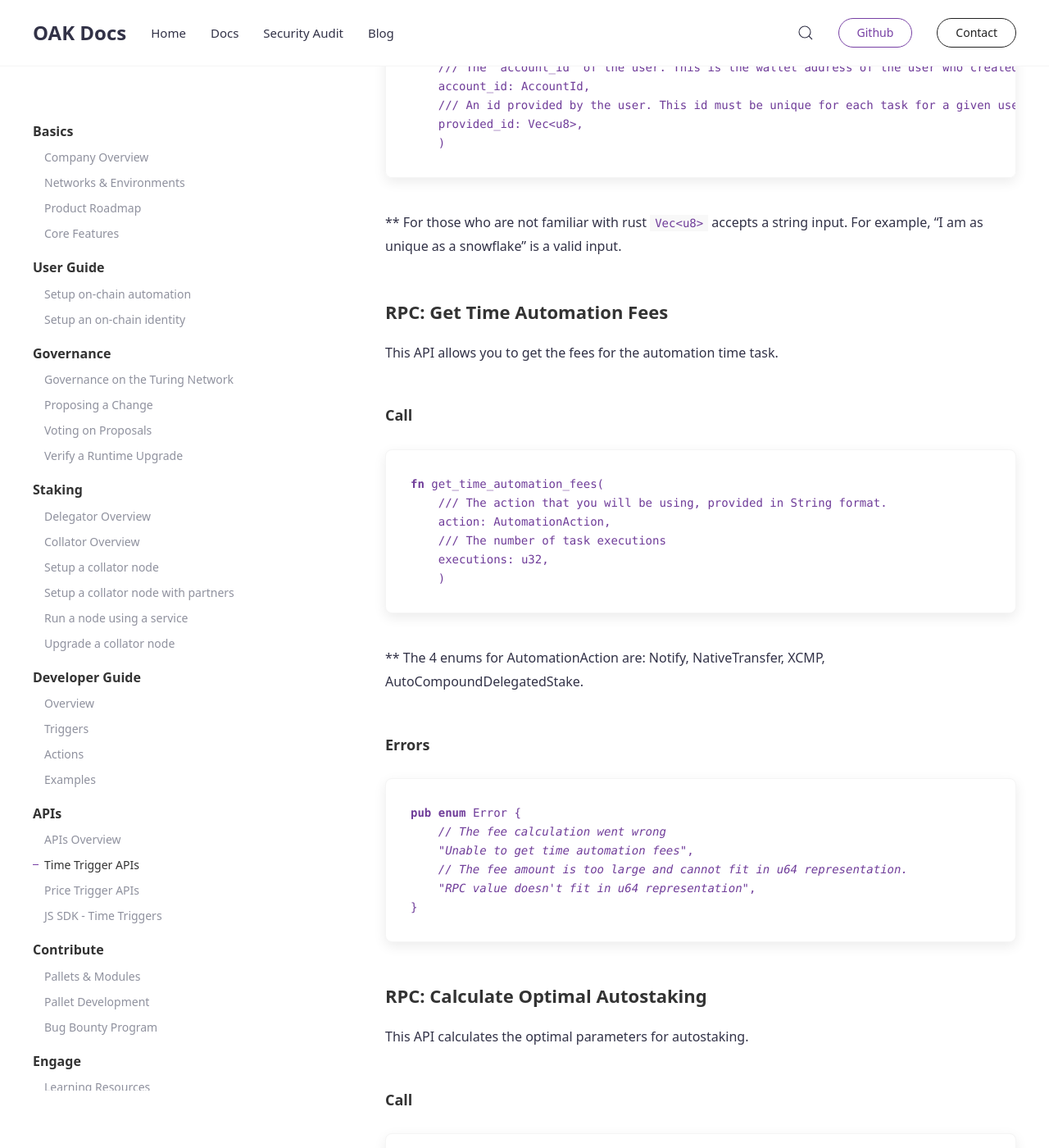
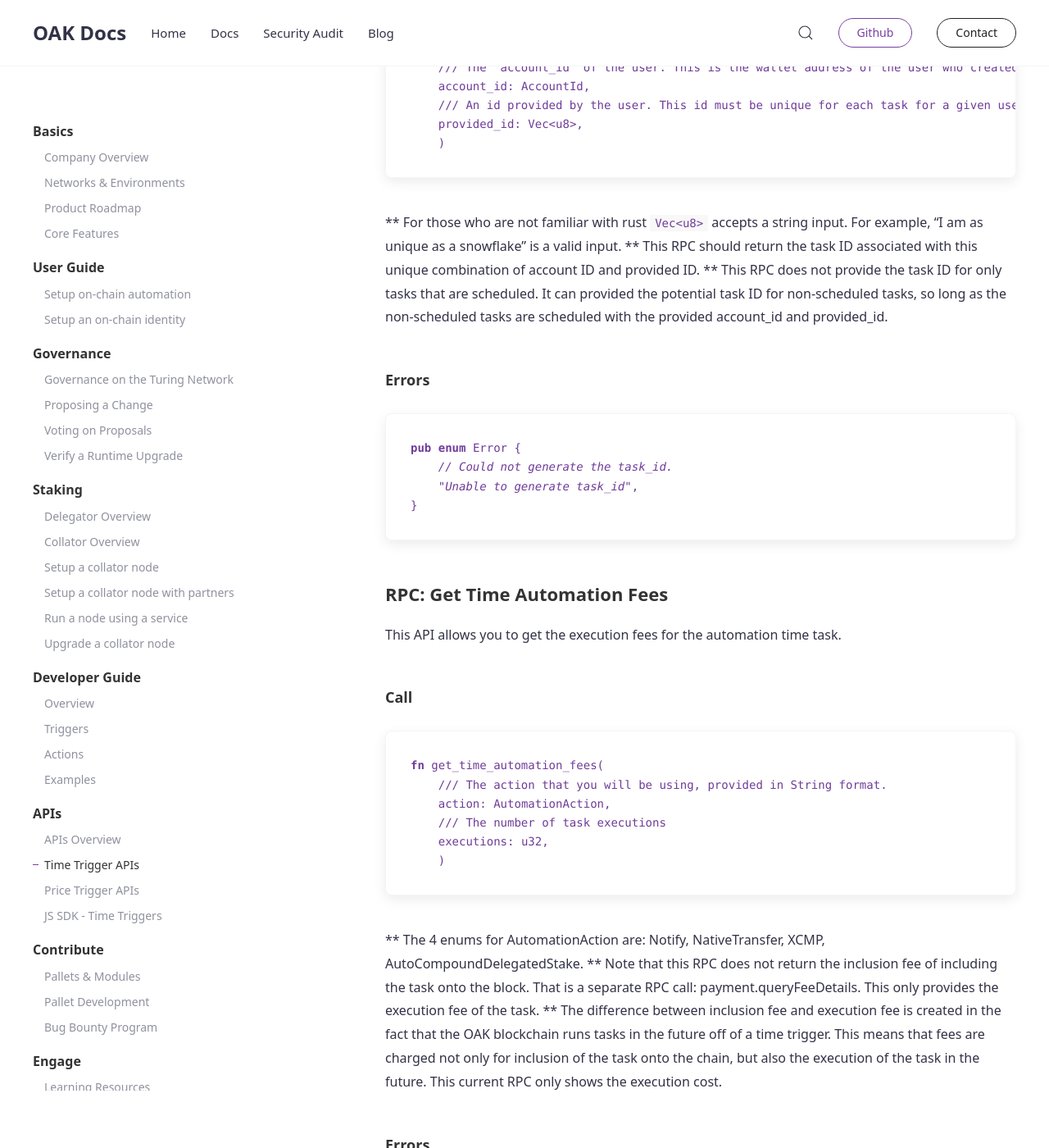
Before and after one commit to AvaProtocol/OAK-docs, a Jekyll site: the page built from _docs/automation-time-apis.md, in a window 1280 px wide and 1400 px high, scrolled down 4071 px. Shown: the whole window at 82% size. Built offline with Jekyll 4.4.1, drawn with Linux system fonts in a browser that asks for light colours; some of the changed text lies outside the part shown.

Commit message:
more detailsg

````diff
--- a/_docs/automation-time-apis.md
+++ b/_docs/automation-time-apis.md
@@ -135,9 +135,19 @@ fn generate_task_id(
 ```
 
 ** For those who are not familiar with rust `Vec<u8>` accepts a string input. For example, "I am as unique as a snowflake" is a valid input.
+** This RPC should return the task ID associated with this unique combination of account ID and provided ID.
+** This RPC does not provide the task ID for only tasks that are scheduled. It can provided the potential task ID for non-scheduled tasks, so long as the non-scheduled tasks are scheduled with the provided account_id and provided_id.
+
+#### Errors
+```rust
+pub enum Error {
+    // Could not generate the task_id.
+    "Unable to generate task_id",
+}
+```
 
 ### RPC: Get Time Automation Fees
-This API allows you to get the fees for the automation time task.
+This API allows you to get the execution fees for the automation time task.
 
 #### Call
 ```rust
@@ -150,6 +160,8 @@ fn get_time_automation_fees(
 ```
 
 ** The 4 enums for AutomationAction are: Notify, NativeTransfer, XCMP, AutoCompoundDelegatedStake.
+** Note that this RPC does not return the inclusion fee of including the task onto the block. That is a separate RPC call: payment.queryFeeDetails. This only provides the execution fee of the task.
+** The difference between inclusion fee and execution fee is created in the fact that the OAK blockchain runs tasks in the future off of a time trigger. This means that fees are charged not only for inclusion of the task onto the chain, but also the execution of the task in the future. This current RPC only shows the execution cost.
 
 #### Errors
 ```rust
@@ -162,7 +174,7 @@ pub enum Error {
 ```
 
 ### RPC: Calculate Optimal Autostaking
-This API calculates the optimal parameters for autostaking.
+This API calculates the optimal parameters for autostaking. Autostaking is the process of restaking the returns from some staked principal. Restaking too frequently becomes too costly for fees, but restaking too infrequently leaves too much opportunity cost on the table, as the unstaked balance sits in the wallet without providing additional staking value. This function finds the optimal frequency and the corresponding APY for restaking.
 
 #### Call
 ```rust
@@ -189,7 +201,7 @@ pub enum Error {
 ```
 
 ### RPC: Get Task IDs for Auto-compounding staking delegation tasks.
-This API gets the task IDs for auto-compounded stake delegation tasks.
+This API gets the task IDs for auto-compounded stake delegation tasks. Auto-compounding staking delegation tasks are unique to an wallet address and collator pair. This RPC collects all of the task IDs for each unique wallet address to collator pair, given a single wallet address.
 
 #### Call
 ```rust
@@ -199,7 +211,7 @@ fn get_auto_compound_delegated_stake_task_ids(
     )
 ```
 
-** This RPC will return the task ID of the auto-compounding staking delegation task for this wallet.
+** This RPC will return the task IDs of the auto-compounding staking delegation task for each collator that this wallet has staked with.
 
 #### Errors
 ```rust
````
